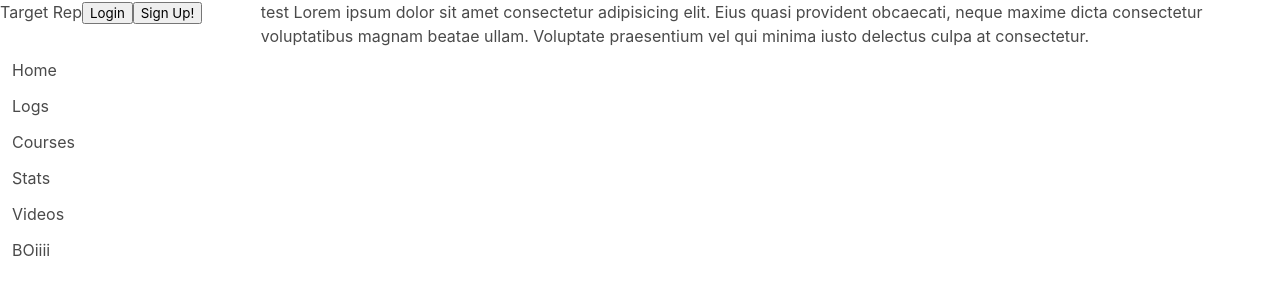
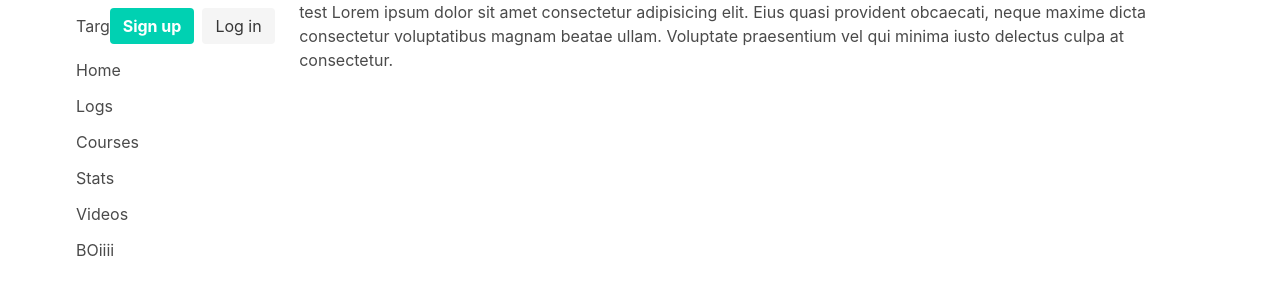
Before and after one commit to Apumpfree/gymDiary, a React (Create React App) app in the folder gymdiary/: page / in a window 1280 px wide. Shown: the top 300 px of the page. Built offline with nearby package versions, Linux system fonts and the light colour scheme.

Commit message:
bulma updating

```diff
--- a/gymdiary/public/index.html
+++ b/gymdiary/public/index.html
@@ -10,12 +10,16 @@
 </head>
 
 <body>
-  <noscript>
-    You need to enable JavaScript to run this app.
-  </noscript>
-  <div class="columns">
-    <div id="root" class="column is-one-fifth"></div>
-    <div class="column">test Lorem ipsum dolor sit amet consectetur adipisicing elit. Eius quasi provident obcaecati, neque maxime dicta consectetur voluptatibus magnam beatae ullam. Voluptate praesentium vel qui minima iusto delectus culpa at consectetur.</div>
+  <div id="header">
+
+  </div>
+  <div class="container">
+    <div class="columns">
+      <div id="root" class="column is-one-fifth"></div>
+      <div class="column">test Lorem ipsum dolor sit amet consectetur adipisicing elit. Eius quasi provident obcaecati,
+        neque maxime dicta consectetur voluptatibus magnam beatae ullam. Voluptate praesentium vel qui minima iusto
+        delectus culpa at consectetur.</div>
+    </div>
   </div>
 
 </body>
--- a/gymdiary/src/components/Header.js
+++ b/gymdiary/src/components/Header.js
@@ -2,13 +2,23 @@ import React from "react";
 
 
 const Header = () => (
-    <nav class="navbar navbar-light bg-light">
-        <span class="navbar-brand mb-0 h1">Target Rep</span>
-        <form class="form-inline float-right">
-            <button class="btn btn-outline-success" data-toggle="modal" data-target="#login" type="button">Login</button>
-            <button class="btn btn-sm btn-outline-secondary" data-toggle="modal" data-target="#signup" type="button">Sign Up!</button>
-        </form>
-    </nav>
+    <nav class="navbar" role="navigation" aria-label="main navigation">
+        <div class="navbar-brand">
+            <a class="navbar-item">Target Rep</a>
+        </div>
+        <div class="navbar-end">
+            <div class="navbar-item">
+                <div class="buttons">
+                    <a class="button is-primary">
+                        <strong>Sign up</strong>
+                    </a>
+                    <a class="button is-light">
+                        Log in
+                </a>
+                </div>
+            </div>
+        </div>
+    </nav >
 
 );
 
```
